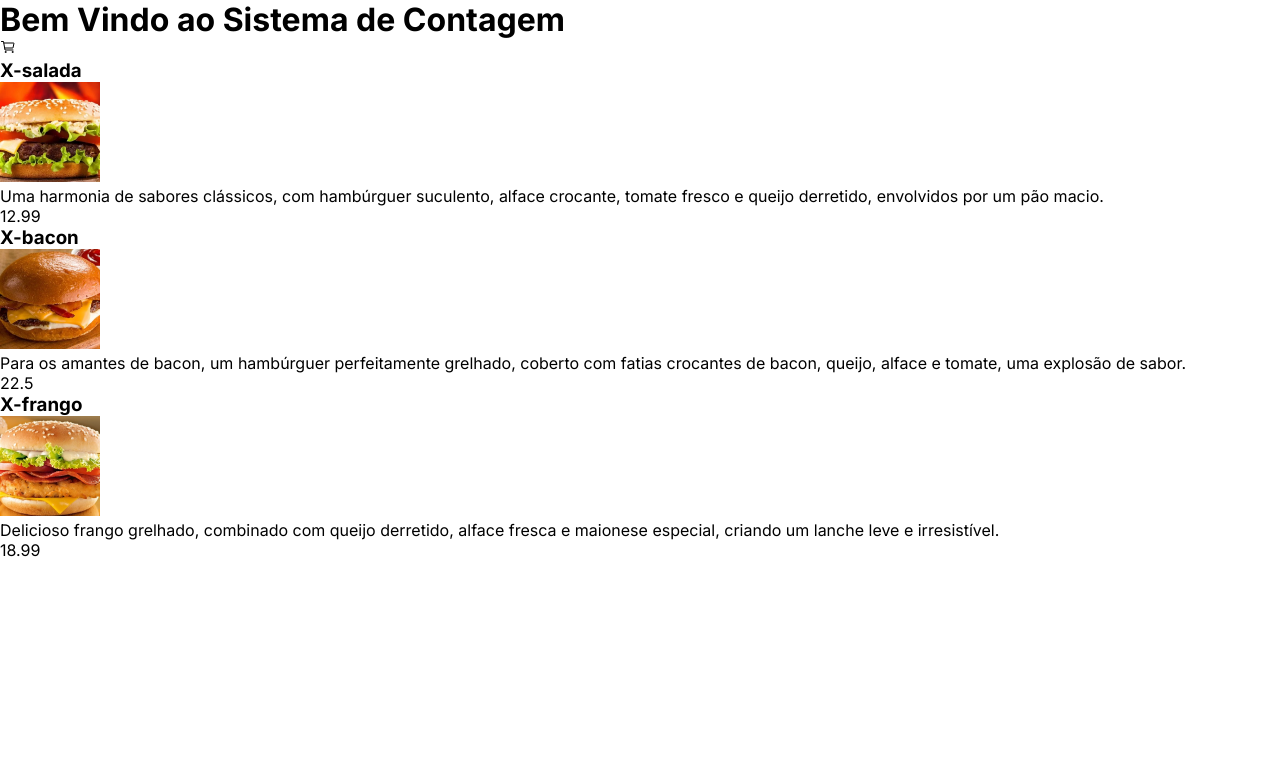
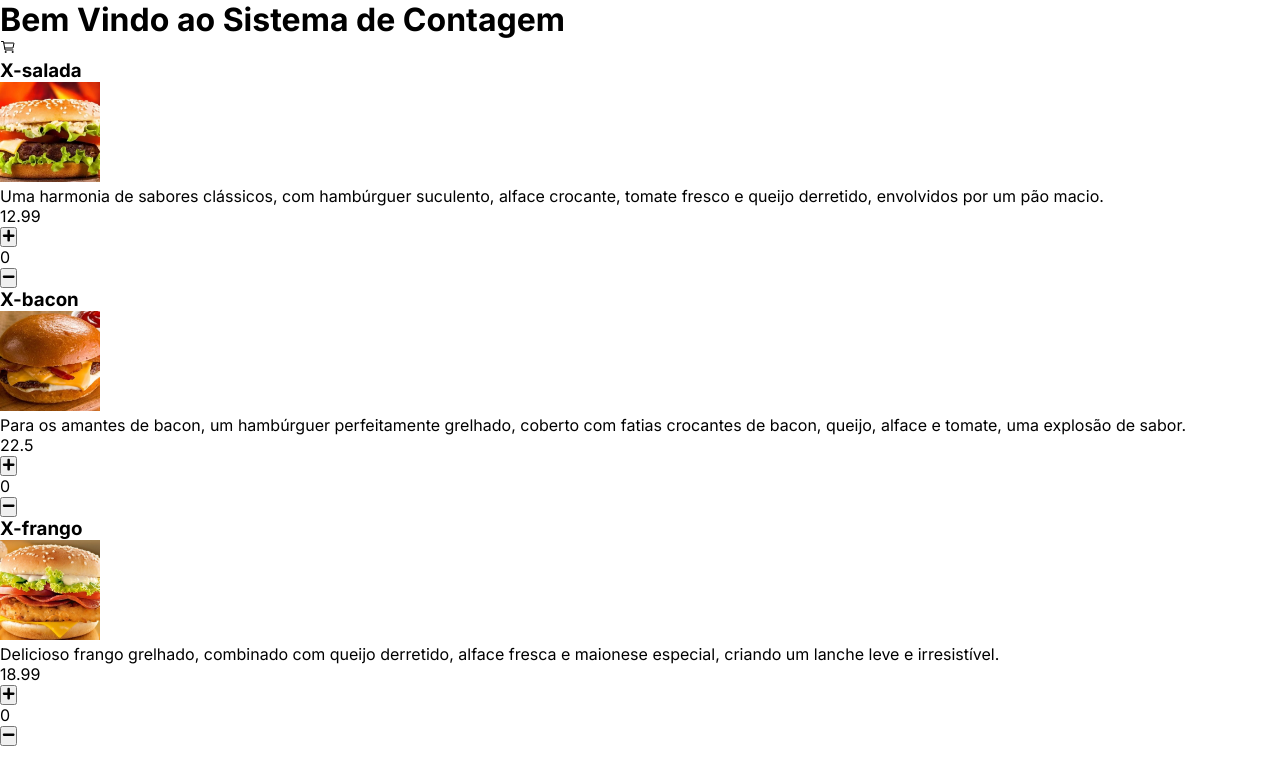
Before and after one commit to vitorkravs/evolutionsoft-challenge, a Next.js app: page / in a window 1280 px wide. Shown: the top 784 px of the page. Built offline with nearby package versions, Linux system fonts and the light colour scheme.

Commit message:
feat: adicionando componente Counter e passando prop necessária

```diff
--- a/src/components/Card/Card.tsx
+++ b/src/components/Card/Card.tsx
@@ -1,4 +1,5 @@
 import Image from "next/image";
+import Counter from "../Counter/Counter";
 
 const Card = () => {
   const foodList = [
@@ -27,6 +28,7 @@ const Card = () => {
       food_img: "/x-frango.png",
     },
   ];
+
   return (
     <ul>
       {foodList.map((food) => (
@@ -40,6 +42,7 @@ const Card = () => {
           />
           <p>{food.description}</p>
           <p>{food.price}</p>
+          <Counter amount={0} />
         </li>
       ))}
     </ul>
```
